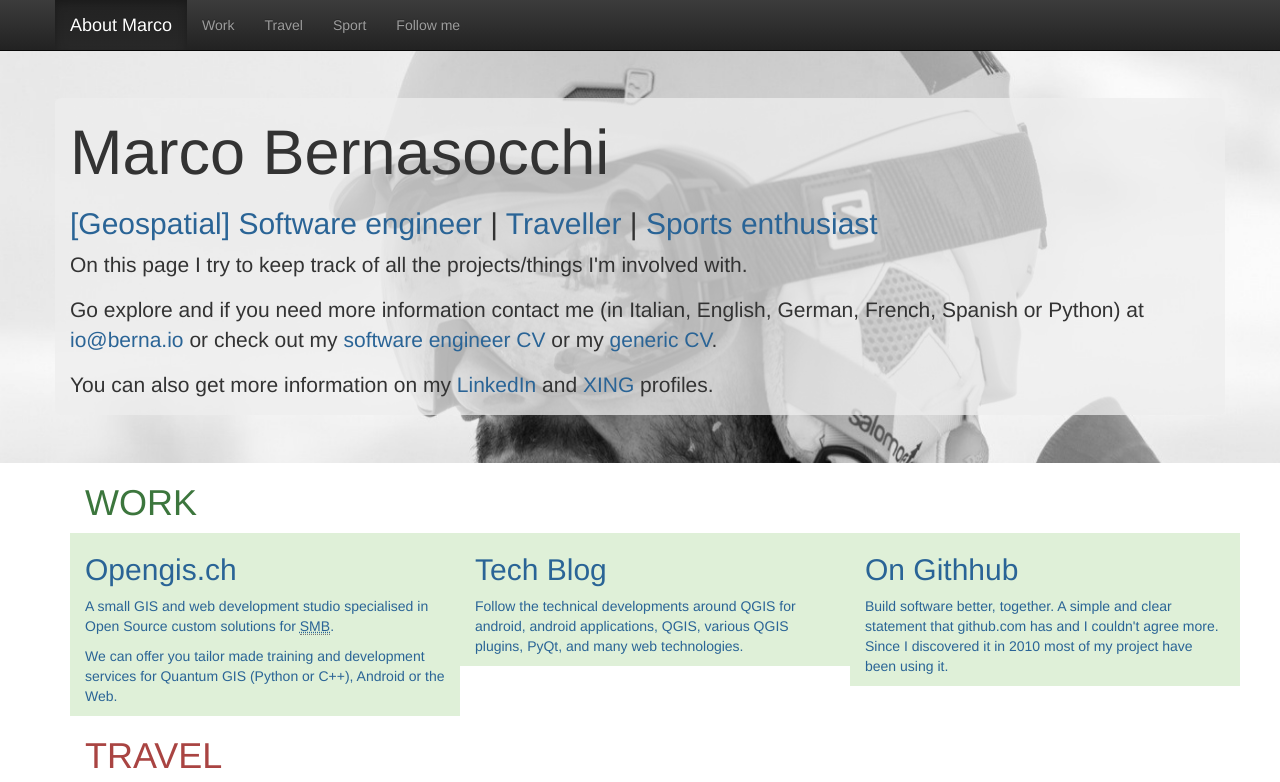
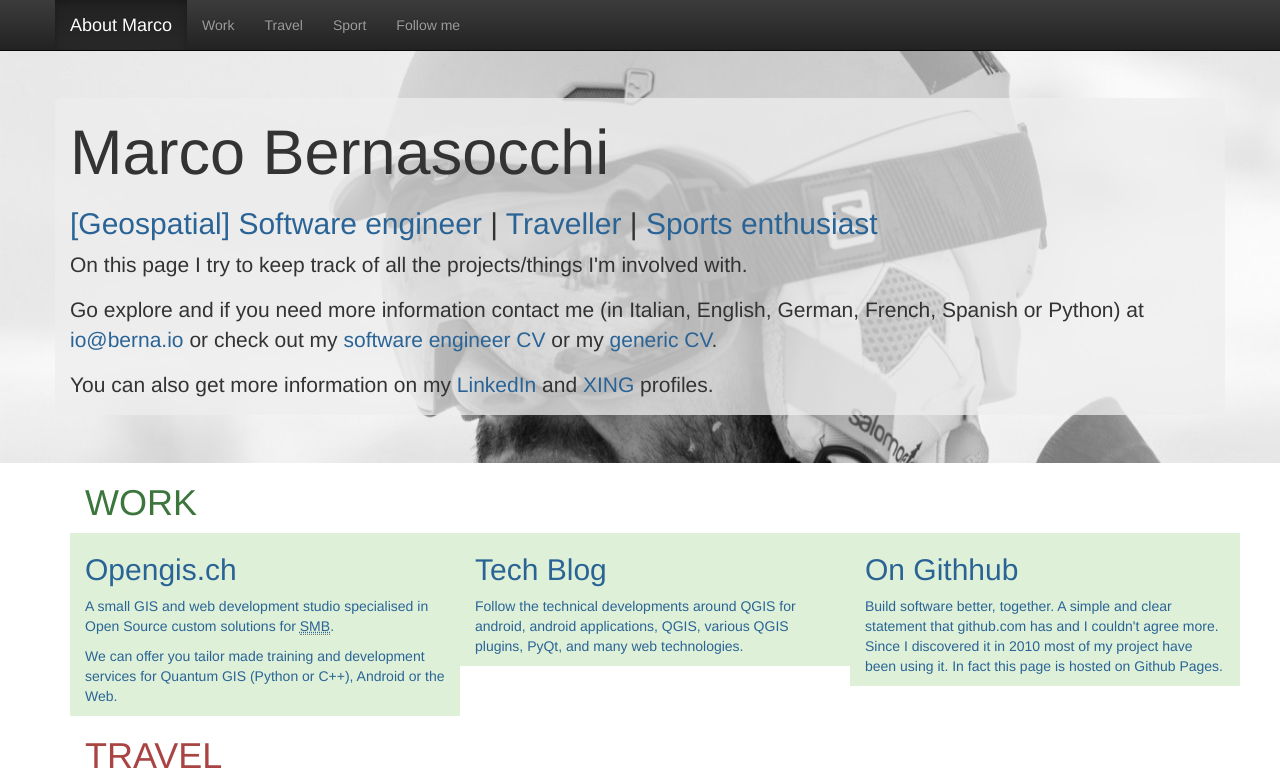
Before and after one commit to mbernasocchi/berna.io, a plain HTML site: page index.html in a window 1280 px wide. Shown: the top 782 px of the page. Drawn offline with nearby package versions, Linux system fonts and the light colour scheme.

Commit message:
added more content

```diff
--- a/index.html
+++ b/index.html
@@ -126,7 +126,7 @@
                 <p>Build software better, together. A simple and clear statement
                     that github.com has and I couldn't agree more. Since I
                     discovered it in 2010 most of my project have been using
-                    it.</p>
+                    it. In fact this page is hosted on Github Pages.</p>
 
                 <p></p>
             </div>
```
